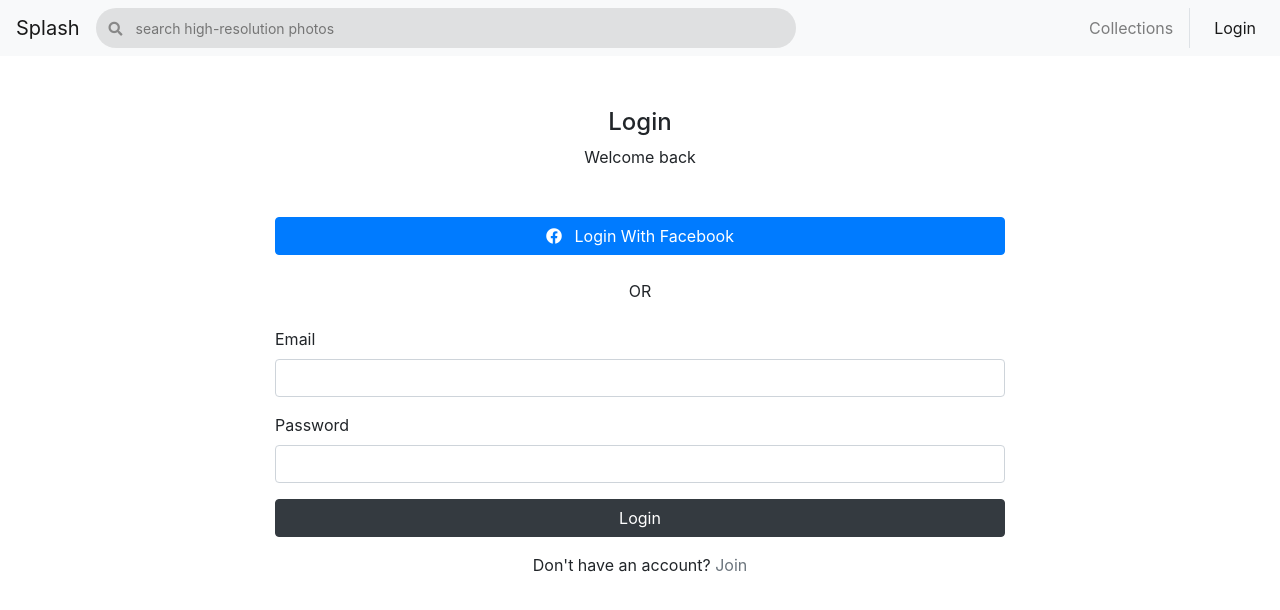
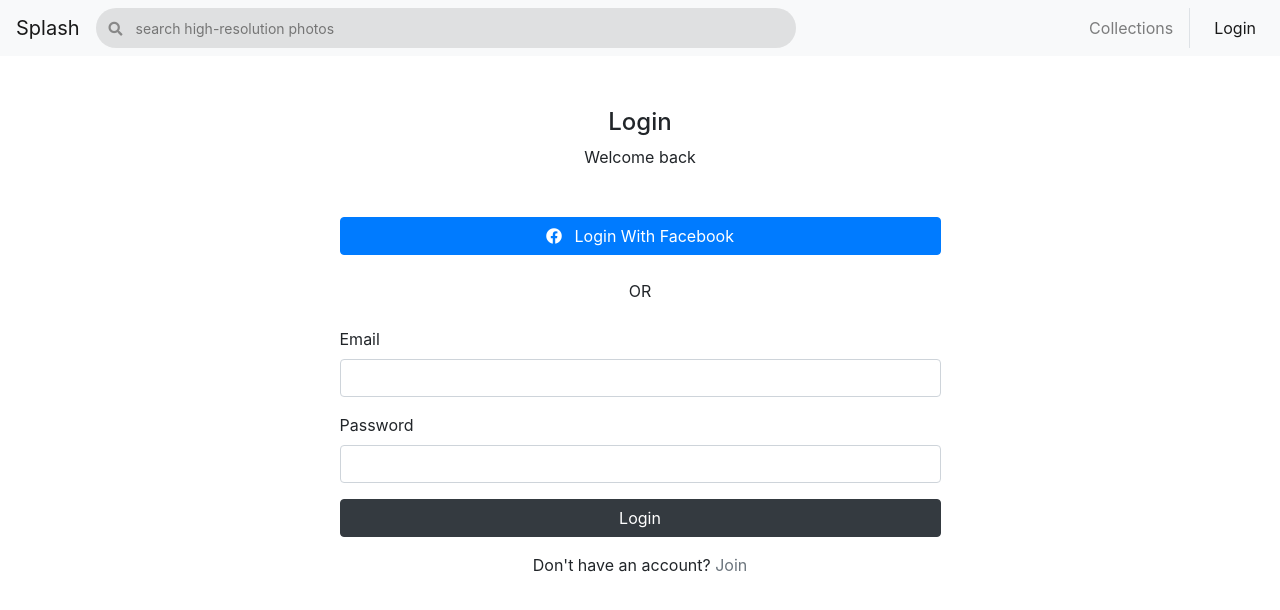
Before and after one commit to pranavchandra27/unsplash-clone, a React (Create React App) app in the folder client/: page /login in a window 1280 px wide. Shown: the top 610 px of the page. Built offline with nearby package versions, Linux system fonts and the light colour scheme; no server answers.

Commit message:
login page some fix

```diff
--- a/client/src/components/Login.js
+++ b/client/src/components/Login.js
@@ -6,10 +6,10 @@
 export class Login extends Component {
   render() {
     return (
-      <div className='container'>
+      <div className='px-4'>
         <div className='row'>
-          <div className='col-sm-1 col-lg-2' />
-          <div className='col-12 col-sm-10 col-lg-8 mt-5'>
+          <div className='col-sm-1 col-lg-3' />
+          <div className='col-sm-10 col-lg-6 mt-5'>
             <div className='text-center'>
               <h1 className='h4 bold'>Login</h1>
               <p>Welcome back</p>
@@ -40,7 +40,7 @@
               </p>
             </div>
           </div>
-          <div className='col-sm-2 col-lg-2' />
+          <div className='col-sm-1 col-lg-3' />
         </div>
       </div>
     );
```
